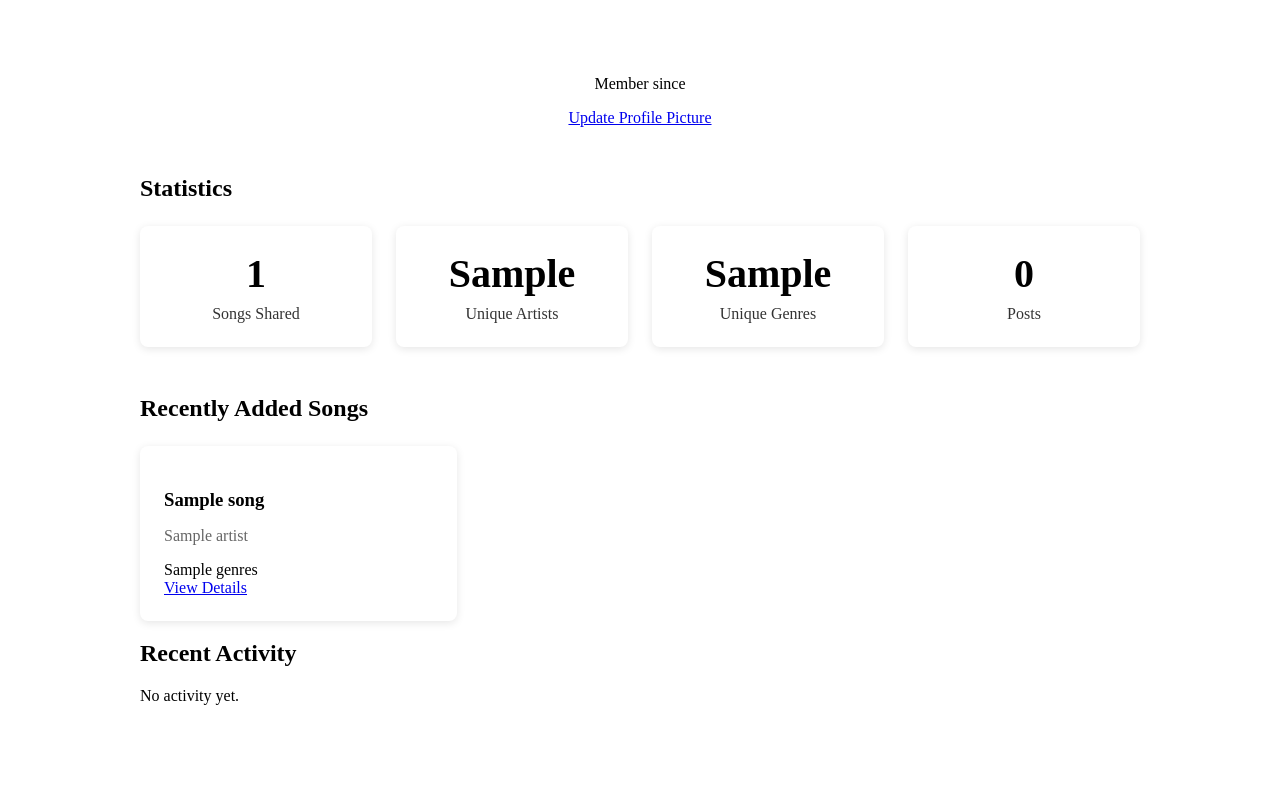
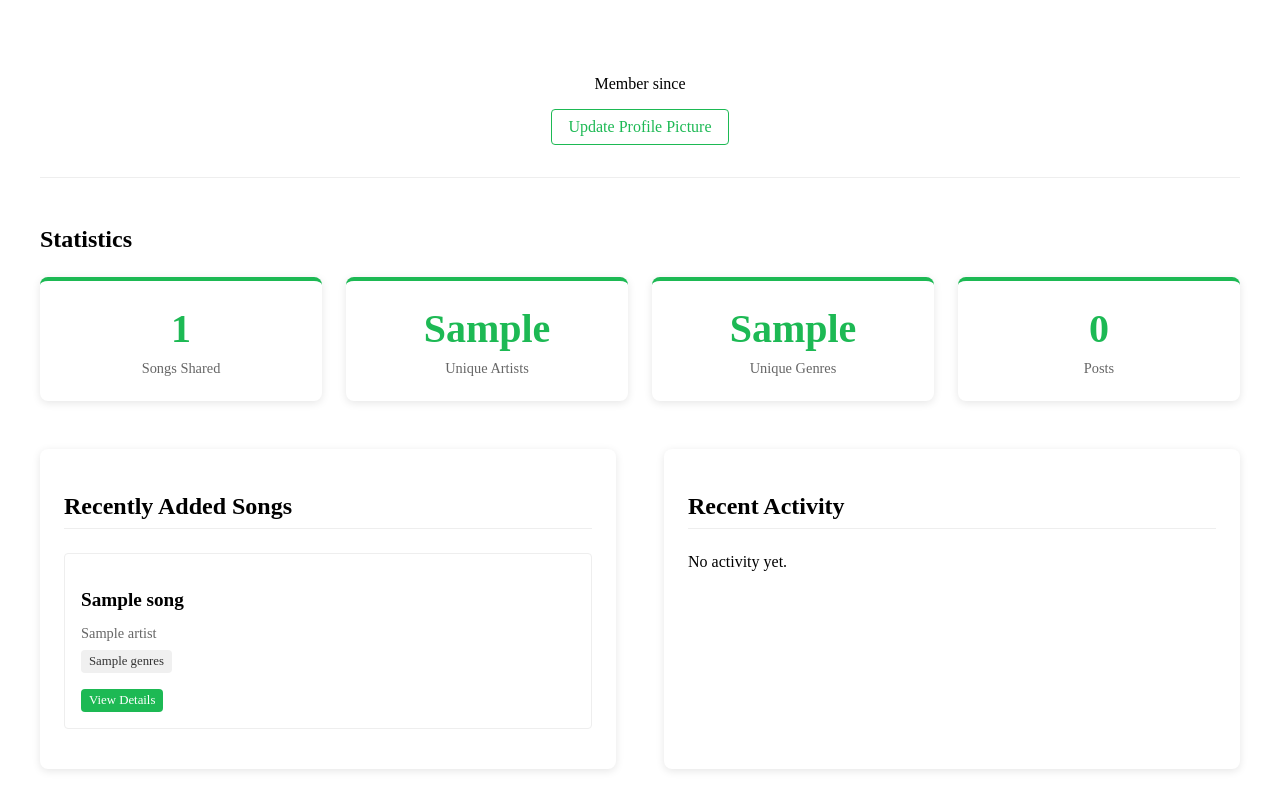
Before and after one commit to kokorohoriuchi/song-sharing, a Flask app: template templates/user.html in a window 1280 px wide. Shown: the part 156-965 px from the top of the page. Before the commit the page ends 861 px from the top, so only its background shows below. Run offline with Flask 3, Linux system fonts and the light colour scheme; the template is opened without the code that fills it: most values are stand-ins (such as "Sample title", 1, 10 or a date in 2020).

Commit message:
css for new user stats

```diff
--- a/static/css/user.css
+++ b/static/css/user.css
@@ -1,18 +1,30 @@
 /* User Profile Styles */
 .user-profile {
-    max-width: 1000px;
+    max-width: 1200px;
     margin: 0 auto;
-    padding: 2rem;
+    padding: 2rem 1rem;
 }
 
 .profile-header {
     text-align: center;
     margin-bottom: 3rem;
+    padding-bottom: 2rem;
+    border-bottom: 1px solid #eee;
+}
+
+.profile-image {
+    width: 150px;
+    height: 150px;
+    border-radius: 50%;
+    object-fit: cover;
+    margin-bottom: 1rem;
+    border: 3px solid #1DB954;
 }
 
 .profile-header h1 {
     font-size: 2.5rem;
-    color: var(--dark-color);
+    margin-bottom: 0.5rem;
+    color: #191414;
 }
 
 .stats-container {
@@ -32,62 +44,138 @@
     padding: 1.5rem;
     text-align: center;
     box-shadow: 0 2px 8px rgba(0,0,0,0.1);
+    border-top: 4px solid #1DB954;
 }
 
 .stat-value {
     font-size: 2.5rem;
     font-weight: bold;
-    color: var(--primary-color);
+    color: #1DB954;
     margin-bottom: 0.5rem;
 }
 
 .stat-label {
-    color: var(--text-color);
-    opacity: 0.8;
+    color: #666;
+    font-size: 0.9rem;
 }
 
-.recent-uploads {
-    margin-top: 3rem;
+.content-sections {
+    display: grid;
+    grid-template-columns: 1fr;
+    gap: 3rem;
 }
 
-.song-list {
-    display: grid;
-    grid-template-columns: repeat(auto-fill, minmax(250px, 1fr));
-    gap: 1.5rem;
-    margin-top: 1.5rem;
+@media (min-width: 992px) {
+    .content-sections {
+        grid-template-columns: 1fr 1fr;
+    }
 }
 
-.song-card {
+.section {
     background: white;
     border-radius: 8px;
     padding: 1.5rem;
     box-shadow: 0 2px 8px rgba(0,0,0,0.1);
 }
 
+.section h2 {
+    margin-bottom: 1.5rem;
+    padding-bottom: 0.5rem;
+    border-bottom: 1px solid #eee;
+}
+
+.song-list {
+    display: grid;
+    grid-template-columns: 1fr;
+    gap: 1rem;
+}
+
+.song-card {
+    padding: 1rem;
+    border: 1px solid #eee;
+    border-radius: 4px;
+    margin-bottom: 1rem;
+}
+
 .song-card h3 {
     margin-bottom: 0.5rem;
-    color: var(--dark-color);
+    font-size: 1.2rem;
 }
 
 .artist {
     color: #666;
-    margin-bottom: 1rem;
-    display: block;
-}
-
-.song-meta {
-    display: flex;
-    justify-content: space-between;
+    margin-bottom: 0.5rem;
     font-size: 0.9rem;
 }
 
-.genre {
-    background: var(--primary-color);
-    color: white;
+.tags {
+    margin: 0.5rem 0;
+}
+
+.tag {
+    display: inline-block;
+    background: #f0f0f0;
+    color: #333;
     padding: 0.25rem 0.5rem;
     border-radius: 4px;
+    font-size: 0.8rem;
+    margin-right: 0.5rem;
+    margin-bottom: 0.5rem;
 }
 
-.duration {
+.message-list {
+    list-style: none;
+}
+
+.message-item {
+    padding: 0.75rem 0;
+    border-bottom: 1px solid #eee;
+}
+
+.message-link {
+    display: block;
+    text-decoration: none;
+    color: #333;
+}
+
+.thread-title {
+    font-weight: 500;
+}
+
+.message-date {
+    display: block;
+    font-size: 0.8rem;
     color: #666;
+    margin-top: 0.25rem;
 }
+
+.btn {
+    display: inline-block;
+    padding: 0.5rem 1rem;
+    background: #1DB954;
+    color: white;
+    border: none;
+    border-radius: 4px;
+    text-decoration: none;
+    cursor: pointer;
+    transition: background 0.3s;
+}
+
+.btn:hover {
+    background: #169c47;
+}
+
+.btn-outline {
+    background: transparent;
+    border: 1px solid #1DB954;
+    color: #1DB954;
+}
+
+.btn-outline:hover {
+    background: #f0f0f0;
+}
+
+.btn-small {
+    padding: 0.25rem 0.5rem;
+    font-size: 0.8rem;
+}
```
